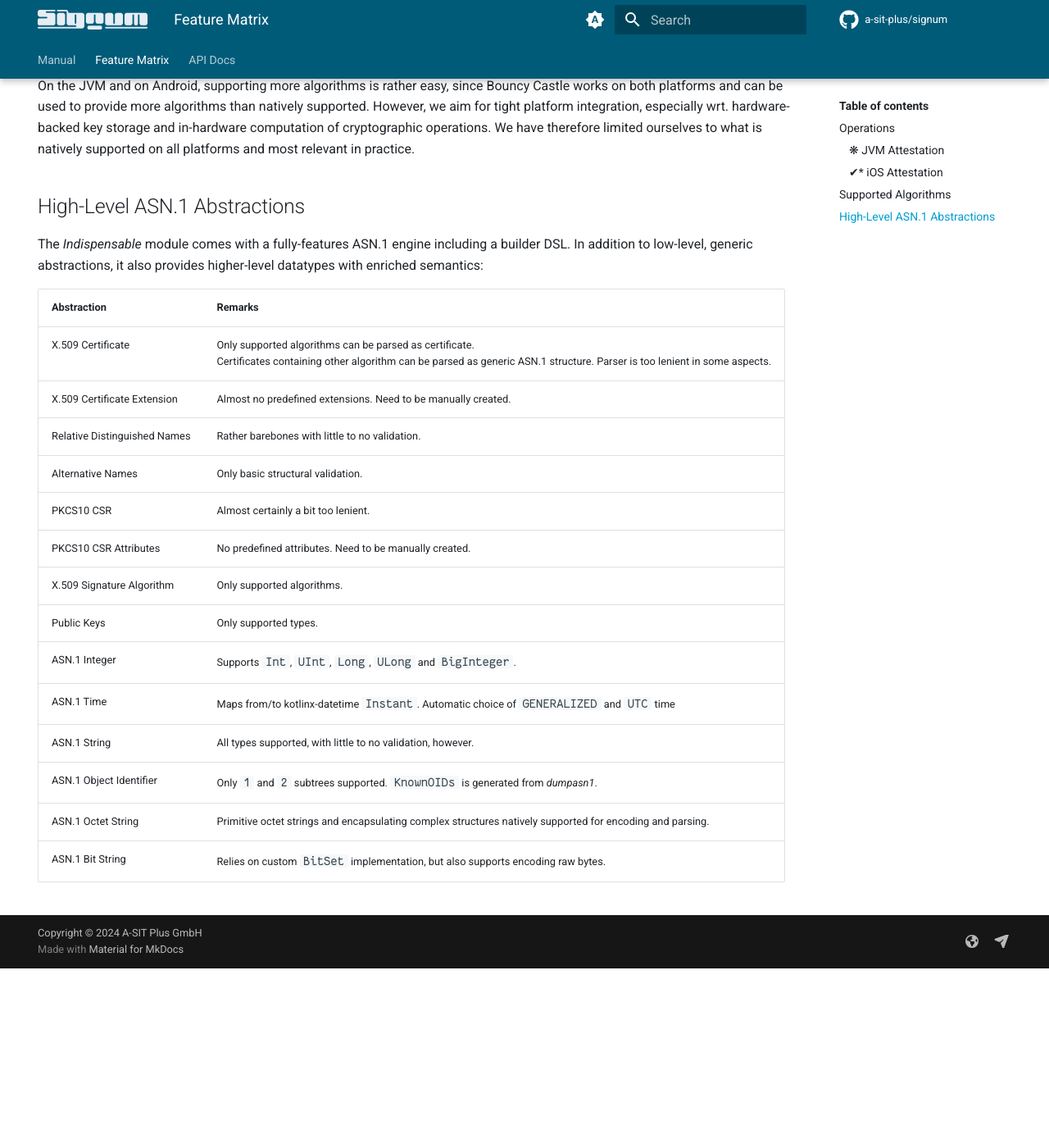
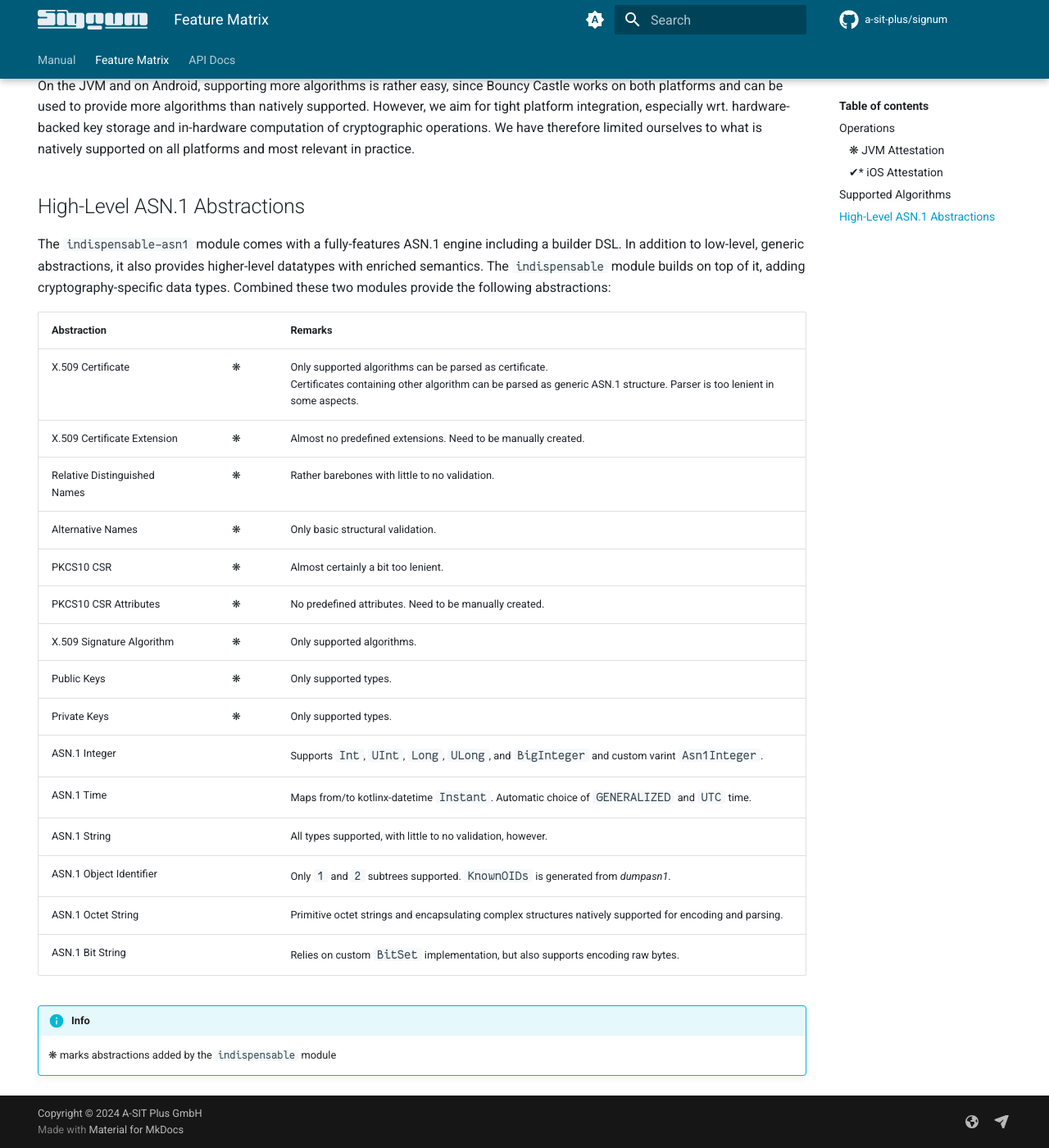
Before and after one commit to a-sit-plus/signum, an MkDocs documentation site: the page built from docs/docs/features.md, in a window 1280 px wide and 1400 px high, scrolled down 1799 px. Shown: the whole window at 82% size. Built offline with MkDocs 1.6.1 and Material for MkDocs 9.7.7, drawn with Linux system fonts in a browser that asks for light colours; comment, search, counter and statistics services are not loaded; before the commit the page ends 2980 px from its top, so only the background shows below that.

Commit message:
minor polishing

```diff
--- a/docs/docs/features.md
+++ b/docs/docs/features.md
@@ -65,23 +65,28 @@ We have therefore limited ourselves to what is natively supported on all platfor
 
 ## High-Level ASN.1 Abstractions
 
-The _Indispensable_ module comes with a fully-features ASN.1 engine including a builder DSL.
+The `indispensable-asn1` module comes with a fully-features ASN.1 engine including a builder DSL.
 In addition to low-level, generic abstractions, it also provides higher-level datatypes with enriched
-semantics:
+semantics. The `indispensable` module builds on top of it, adding cryptography-specific data types.
+Combined these two modules provide the following abstractions:
 
-| Abstraction                  | Remarks                                                                                                                                                                              |
-|------------------------------|--------------------------------------------------------------------------------------------------------------------------------------------------------------------------------------|
-| X.509 Certificate            | Only supported algorithms can be parsed as certificate.<br> Certificates containing other algorithm can be parsed as generic ASN.1 structure. Parser is too lenient in some aspects. |
-| X.509 Certificate Extension  | Almost no predefined extensions. Need to be manually created.                                                                                                                        |
-| Relative Distinguished Names | Rather barebones with little to no validation.                                                                                                                                       |
-| Alternative Names            | Only basic structural validation.                                                                                                                                                    |
-| PKCS10 CSR                   | Almost certainly a bit too lenient.                                                                                                                                                  |
-| PKCS10 CSR Attributes        | No predefined attributes. Need to be manually created.                                                                                                                               |
-| X.509 Signature Algorithm    | Only supported algorithms.                                                                                                                                                           |
-| Public Keys                  | Only supported types.                                                                                                                                                                |
-| ASN.1 Integer                | Supports `Int`, `UInt`, `Long`, `ULong` and `BigInteger`.                                                                                                                            |
-| ASN.1 Time                   | Maps from/to kotlinx-datetime `Instant`. Automatic choice of `GENERALIZED` and  `UTC` time                                                                                           |
-| ASN.1 String                 | All types supported, with little to no validation, however.                                                                                                                          |
-| ASN.1 Object Identifier      | Only `1` and `2` subtrees supported. `KnownOIDs` is generated from _dumpasn1_.                                                                                                       |
-| ASN.1 Octet String           | Primitive octet strings and encapsulating complex structures natively supported for encoding and parsing.                                                                            |
-| ASN.1 Bit String             | Relies on custom `BitSet` implementation, but also supports encoding raw bytes.                                                                                                      |
+| Abstraction                  |   | Remarks                                                                                                                                                                              |
+|------------------------------|::|--------------------------------------------------------------------------------------------------------------------------------------------------------------------------------------|
+| X.509 Certificate            | ❋ | Only supported algorithms can be parsed as certificate.<br> Certificates containing other algorithm can be parsed as generic ASN.1 structure. Parser is too lenient in some aspects. |
+| X.509 Certificate Extension  | ❋ | Almost no predefined extensions. Need to be manually created.                                                                                                                        |
+| Relative Distinguished Names | ❋ | Rather barebones with little to no validation.                                                                                                                                       |
+| Alternative Names            | ❋ | Only basic structural validation.                                                                                                                                                    |
+| PKCS10 CSR                   | ❋ | Almost certainly a bit too lenient.                                                                                                                                                  |
+| PKCS10 CSR Attributes        | ❋ | No predefined attributes. Need to be manually created.                                                                                                                               |
+| X.509 Signature Algorithm    | ❋ | Only supported algorithms.                                                                                                                                                           |
+| Public Keys                  | ❋ | Only supported types.                                                                                                                                                                |
+| Private Keys                 | ❋ | Only supported types.                                                                                                                                                                |
+| ASN.1 Integer                |   | Supports `Int`, `UInt`, `Long`, `ULong`, and `BigInteger` and custom varint `Asn1Integer`.                                                                                                                            |
+| ASN.1 Time                   |   | Maps from/to kotlinx-datetime `Instant`. Automatic choice of `GENERALIZED` and  `UTC` time.                                                                                           |
+| ASN.1 String                 |   | All types supported, with little to no validation, however.                                                                                                                          |
+| ASN.1 Object Identifier      |   | Only `1` and `2` subtrees supported. `KnownOIDs` is generated from _dumpasn1_.                                                                                                       |
+| ASN.1 Octet String           |   | Primitive octet strings and encapsulating complex structures natively supported for encoding and parsing.                                                                            |
+| ASN.1 Bit String             |   | Relies on custom `BitSet` implementation, but also supports encoding raw bytes.                                                                                                      |
+
+!!! info
+    ❋ marks abstractions added by the `indispensable` module
--- a/docs/docs/stylesheets/extra.css
+++ b/docs/docs/stylesheets/extra.css
@@ -67,6 +67,11 @@
     font-feature-settings: "kern", "liga";
 }
 
+.admonition code {
+    font-size: .7rem;
+    font-feature-settings: "kern", "liga";
+}
+
 .linenodiv {
     padding-top: .12rem;
 }
```
Also changed, not shown: docs/docs/index.md (+1 -0 lines), docs/docs/indispensable.md (+35 -7 lines), docs/docs/supreme.md (+38 -1 lines), 4 other files.
